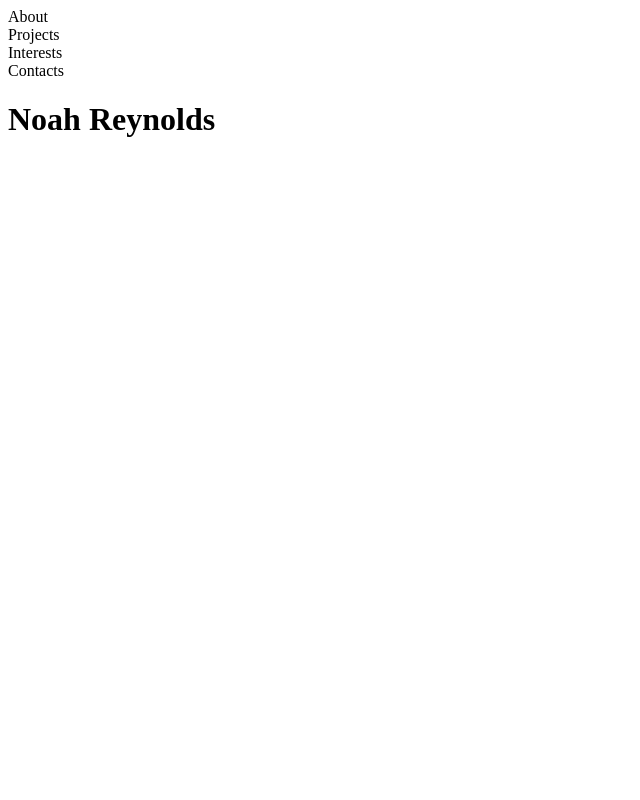
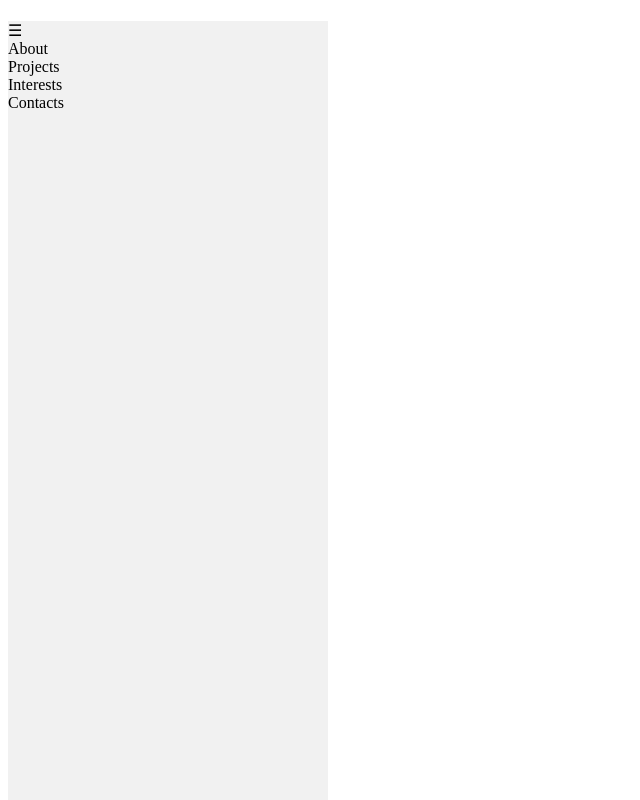
Before and after one commit to noahr1/NextTechPortfolioProject, a plain HTML site: page index.html in a window 1280 px wide. Shown: the whole page, without its empty margins (0-640 px from the left). Drawn offline with Linux system fonts and the light colour scheme.

Commit message:
Index formatting with css(failure)

```diff
--- /dev/null
+++ b/css/index.css
@@ -0,0 +1,13 @@
+.nav-bar {
+	margin: 0;
+  padding: 0;
+  width: 25%;
+  background-color: #f1f1f1;
+  height: 100%; /* Full height */
+  position: fixed; /* Make it stick, even on scroll */
+  overflow: auto; /* Enable scrolling if the sidenav has too much content */
+}
+
+.menu-icon::before {
+	content: "\002630";
+}
--- a/index.html
+++ b/index.html
@@ -4,10 +4,12 @@
         <meta charset="UTF-8">
         <meta name="viewport" content="width=device-width, initial-scale=1.0">
         <title>Portfolio Project</title>
+        <link rel="stylesheet" href="./css/index.css">
     </head>
     <body>
+        <div>
             <div class="nav-bar">
-            <div></div>
+                <div class="menu-icon"></div>
                 <div>About</div>
                 <div>Projects</div>
                 <div>Interests</div>
@@ -17,5 +19,6 @@
                 <h1>Noah Reynolds</h1>
             </div>
             <div class="content"></div>
+        </div>
     </body>
 </html>
```
Lines whose indentation alone changed are shown as unchanged.
